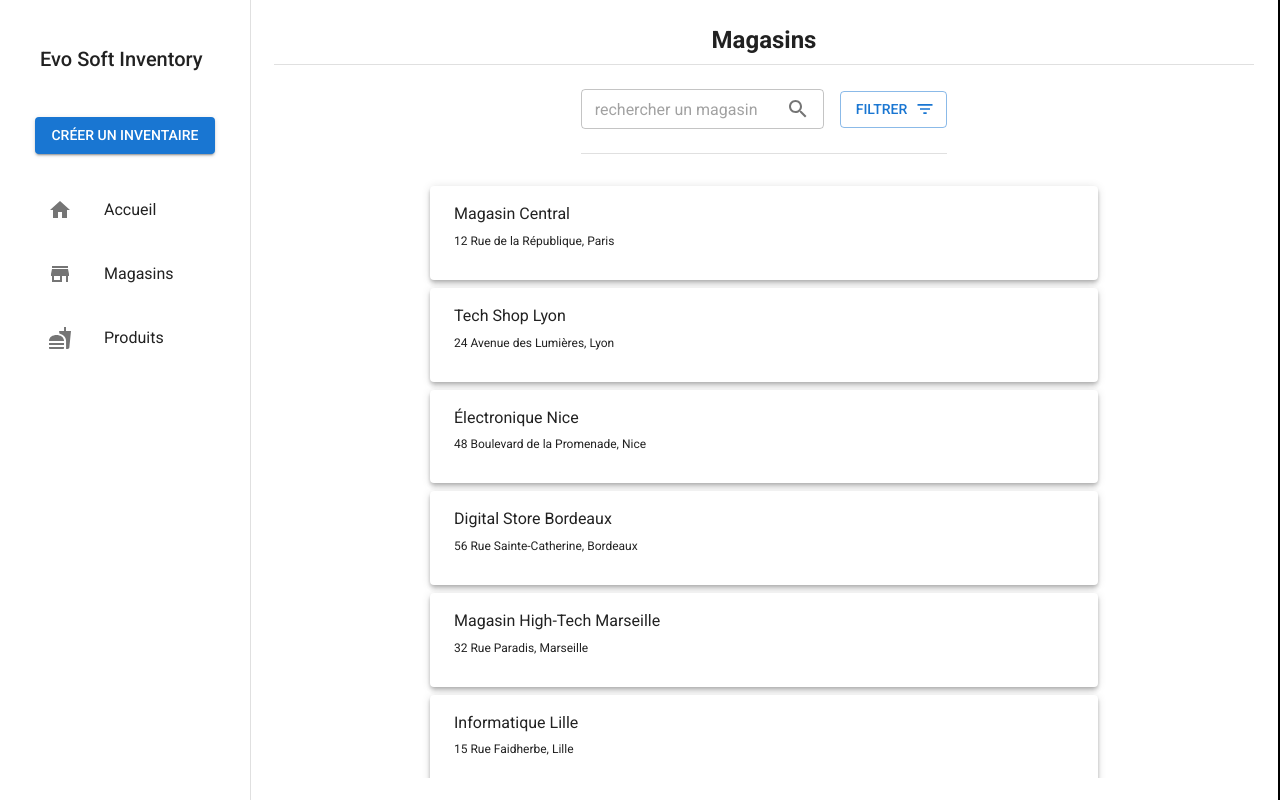
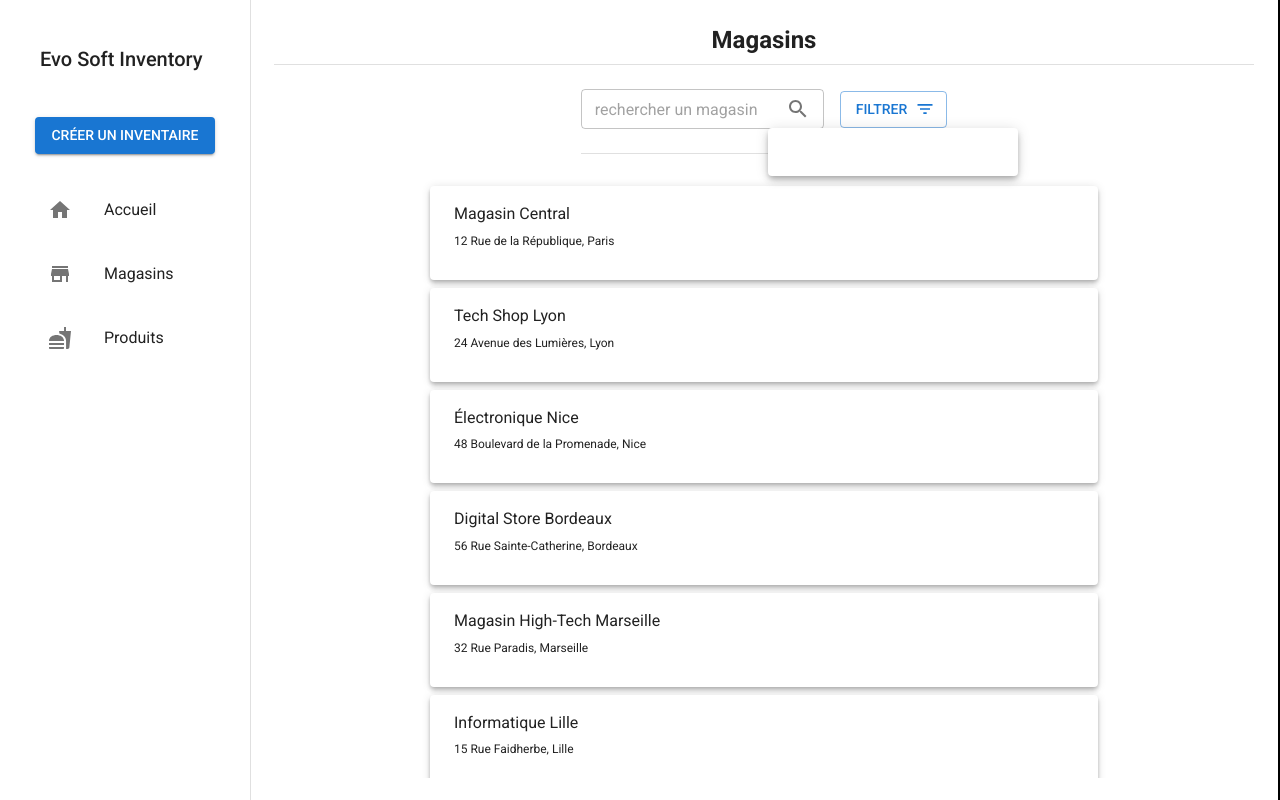
Before and after one commit to Mewoabi-Joe/evoSoftInventory, a React (Vite) app: page /magasins in a window 1280 px wide. Both pictures are taken after a click on the button "FILTRER". Built offline with nearby package versions, Linux system fonts and the light colour scheme.

Commit message:
Filtres pour la plage de prix des produits implémentés

```diff
--- a/src/composants/ChampDeRecherche.tsx
+++ b/src/composants/ChampDeRecherche.tsx
@@ -29,7 +29,7 @@ const ChampDeRecherche = ({
 					(setlisteDeDonnées as Dispatch<SetStateAction<Magasin[]>>)(listeFiltréeDesMagasins);
 					break;
 				case "Produits":
-					const listeFiltréeDesProduits = produits.filter(({ prix, nom }) => nom.toLowerCase().includes(texteDeRecherche.toLowerCase()));
+					const listeFiltréeDesProduits = produits.filter(({ nom }) => nom.toLowerCase().includes(texteDeRecherche.toLowerCase()));
 
 					(setlisteDeDonnées as Dispatch<SetStateAction<Produit[]>>)(listeFiltréeDesProduits);
 					break;
@@ -48,7 +48,7 @@ const ChampDeRecherche = ({
 			size="small"
 			sx={{ maxWidth: "250px" }}
 			id="input-with-icon-textfield"
-			placeholder="rechercher un magasin"
+			placeholder={`rechercher un ${page.toLowerCase().slice(0,-1)}`}
 			slotProps={{
 				input: {
 					endAdornment: (
--- a/src/composants/ChampDeRechercheEtFiltre.tsx
+++ b/src/composants/ChampDeRechercheEtFiltre.tsx
@@ -11,9 +11,9 @@ const ChampDeRechercheEtFiltre = ({page, setlisteDeDonnées}: {
 	setlisteDeDonnées: Dispatch<SetStateAction<Magasin[]>> | Dispatch<SetStateAction<Produit[]>> ;
 }) => {
 	return (
-		<Box zIndex={5} position={"sticky"} top={"80px"}>
+		<Box position={"sticky"} top={"80px"}>
 			<Box display={"flex"} alignItems={"center"} gap={2} mb={3}>
-				<ChampDeRecherche page={page}  setlisteDeDonnées={setlisteDeDonnées} /> <Filtre />
+				<ChampDeRecherche page={page}  setlisteDeDonnées={setlisteDeDonnées} /> <Filtre page={page}  setlisteDeDonnées={setlisteDeDonnées}  />
 			</Box>
 			<Divider />
 		</Box>
--- a/src/composants/Filtre.tsx
+++ b/src/composants/Filtre.tsx
@@ -1,10 +1,80 @@
-import { Button } from "@mui/material"
-import FilterListIcon from '@mui/icons-material/FilterList'
+import { Box, Button, Paper, Popper, Slider, Typography } from "@mui/material";
+import FilterListIcon from "@mui/icons-material/FilterList";
+import React, { Dispatch, SetStateAction } from "react";
+import { Magasin } from "../types/magasin";
+import { NomDePage } from "../types/nomDePage";
+import { Produit } from "../types/produit";
+import { produits } from "../donnees/produits";
 
-const Filtre = () => {
-  return (
-     <Button onClick={() => console.log('clicked')} variant="outlined" endIcon={<FilterListIcon />}>Filtrer</Button>
-  )
-}
+const Filtre = ({
+	page,
+	setlisteDeDonnées,
+}: {
+	page: NomDePage;
+	setlisteDeDonnées: Dispatch<SetStateAction<Magasin[]>> | Dispatch<SetStateAction<Produit[]>>;
+}) => {
+	const [anchorEl, setAnchorEl] = React.useState<null | HTMLElement>(null);
 
-export default Filtre
+	const minDistance = 200;
+	const [plageDePrix, setPlageDePrix] = React.useState<number[]>([0, 1000]);
+
+	const gérerClic = (event: React.MouseEvent<HTMLElement>) => {
+		setAnchorEl(anchorEl ? null : event.currentTarget);
+	};
+
+	const gérerChangementPlage = (event: Event, newValue: number | number[], activeThumb: number) => {
+		if (!Array.isArray(newValue)) {
+			return;
+		}
+
+		if (activeThumb === 0) {
+			setPlageDePrix([Math.min(newValue[0], plageDePrix[1] - minDistance), plageDePrix[1]]);
+		} else {
+			setPlageDePrix([plageDePrix[0], Math.max(newValue[1], plageDePrix[0] + minDistance)]);
+		}
+
+		switch (page) {
+			case "Produits":
+				const listeFiltréeDesProduits = produits.filter(({ prix }) => prix >= plageDePrix[0] && prix <= plageDePrix[1]);
+
+				(setlisteDeDonnées as Dispatch<SetStateAction<Produit[]>>)(listeFiltréeDesProduits);
+				break;
+		}
+
+		console.log("plageDePrix", plageDePrix);
+	};
+
+	const open = Boolean(anchorEl);
+	const id = open ? "simple-popper" : undefined;
+
+	return (
+		<Box>
+			<Button onClick={gérerClic} variant="outlined" endIcon={<FilterListIcon />}>
+				Filtrer
+			</Button>
+			<Popper id={id} open={open} anchorEl={anchorEl}>
+				<Paper elevation={5} sx={{ p: 3, width: 250 }}>
+					{page === "Produits" ? (
+						<>
+							<Typography gutterBottom textAlign={"center"}>
+								Plage de prix
+							</Typography>
+							<Slider
+								min={0}
+								max={1000}
+								value={plageDePrix}
+								onChange={gérerChangementPlage}
+								valueLabelDisplay="on"
+								disableSwap
+							/>
+						</>
+					) : (
+						<></>
+					)}
+				</Paper>
+			</Popper>
+		</Box>
+	);
+};
+
+export default Filtre;
```
